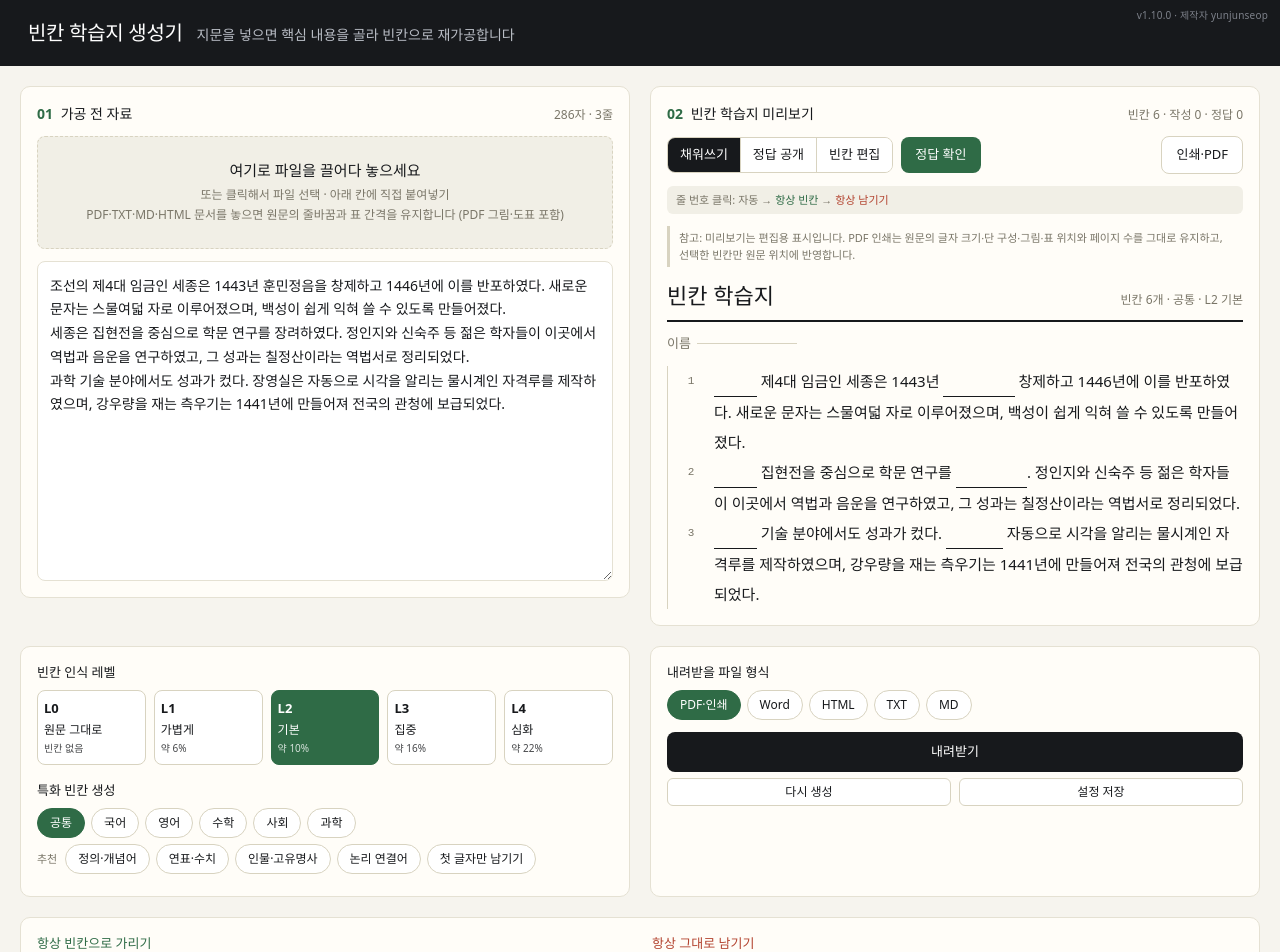
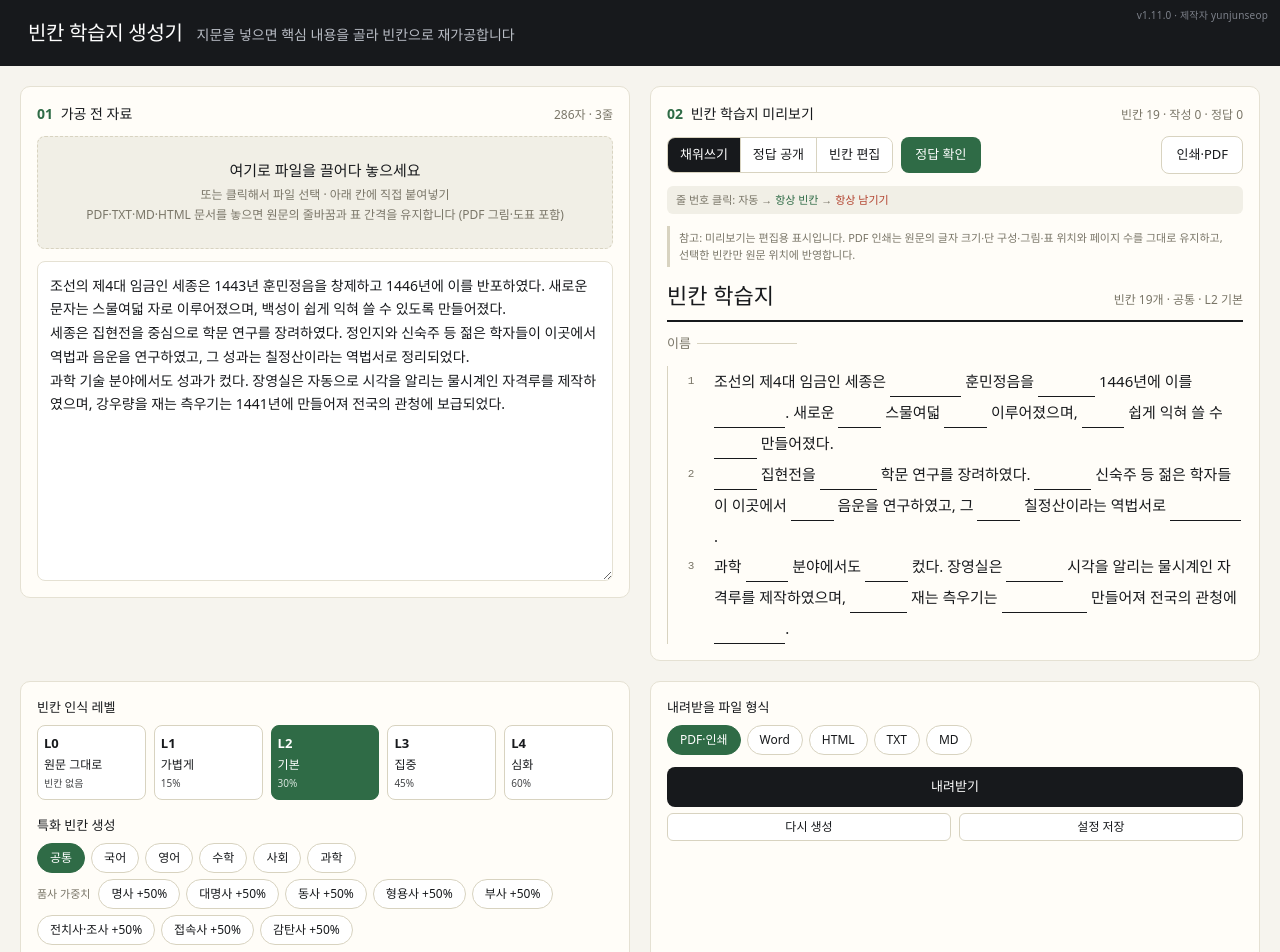
Before and after one commit to yunjunseop/fill-in-the-blank-generator, a React (Vite) app: page / in a window 1280 px wide. Shown: the top 952 px of the page. Built offline with nearby package versions, Linux system fonts and the light colour scheme.

Commit message:
Add grammar weighted blank generation

```diff
--- a/package.json
+++ b/package.json
@@ -1,7 +1,7 @@
 {
   "name": "fill-in-the-blank-generator",
   "private": true,
-  "version": "1.10.0",
+  "version": "1.11.0",
   "type": "module",
   "scripts": {
     "dev": "vite",
--- a/src/App.css
+++ b/src/App.css
@@ -679,6 +679,13 @@
   color: #fff;
 }
 
+.boost-note {
+  margin: 8px 0 0;
+  font-size: 11px;
+  line-height: 1.5;
+  color: var(--text-dim);
+}
+
 .download-btn {
   width: 100%;
   background: var(--ink);
@@ -818,10 +825,6 @@
   background: #fff;
 }
 
-.original-blank-overlay {
-  border-bottom: 0.12mm solid rgba(17, 17, 17, 0.48);
-}
-
 @media print {
   @page {
     margin: 0;
--- a/src/App.jsx
+++ b/src/App.jsx
@@ -285,17 +285,17 @@ const NOOP = () => {}
 
 const LEVELS = [
   { id: 0, label: 'L0', name: '원문 그대로', density: 0, minGapWords: Infinity, densityLabel: '빈칸 없음' },
-  { id: 1, label: 'L1', name: '가볍게', density: 0.06, minGapWords: 6 },
-  { id: 2, label: 'L2', name: '기본', density: 0.1, minGapWords: 5 },
-  { id: 3, label: 'L3', name: '집중', density: 0.16, minGapWords: 4 },
-  { id: 4, label: 'L4', name: '심화', density: 0.22, minGapWords: 3 },
+  { id: 1, label: 'L1', name: '가볍게', density: 0.15, minGapWords: 3 },
+  { id: 2, label: 'L2', name: '기본', density: 0.3, minGapWords: 2 },
+  { id: 3, label: 'L3', name: '집중', density: 0.45, minGapWords: 1 },
+  { id: 4, label: 'L4', name: '심화', density: 0.6, minGapWords: 0 },
 ]
 
 const HANGUL = /[가-힣]/
 const LOGIC_WORDS = ['그러나', '하지만', '따라서', '그러므로', '또한', '그리고', '즉', '왜냐하면', '반면', '결국', '그래서', '한편', '더구나', '게다가', '그럼에도']
 const COMMON_STOP = new Set(['것', '수', '등', '때', '이후', '통해', '대한', '위해', '따라', '경우', '정도', '때문'])
 const ENGLISH_STOP = new Set(['the', 'a', 'an', 'is', 'are', 'was', 'were', 'of', 'to', 'in', 'on', 'at', 'for', 'and', 'or', 'but', 'with', 'as', 'by', 'this', 'that', 'it', 'be', 'have', 'has', 'had'])
-const PARTICLES = ['은', '는', '이', '가', '의', '을', '를', '과', '와']
+const PARTICLES = ['으로부터', '에게서', '한테서', '에서는', '으로는', '에게', '한테', '에서', '으로', '부터', '까지', '보다', '처럼', '은', '는', '이', '가', '의', '을', '를', '과', '와', '로', '도', '만']
 
 function stripParticle(c) {
   for (const p of PARTICLES) {
@@ -311,18 +311,72 @@ const CATEGORIES = [
   { id: 'math', label: '수학', group: 'subject', test: (c) => /^\d+(\.\d+)?%?$/.test(c) || /(식|정리|함수|공식)$/.test(c) || /[×÷√±]/.test(c) },
   { id: 'society', label: '사회', group: 'subject', test: (c) => /^\d{3,4}년?$/.test(c) || /(법|조약|운동|제도|사건|왕조|전쟁|협정|개혁)$/.test(c) },
   { id: 'science', label: '과학', group: 'subject', test: (c) => /^\d+(\.\d+)?(cm|mm|km|kg|g|m|℃|%|초|분|시간|Hz|N|J)$/.test(c) || /(현상|물질|에너지|원소|세포|반응|작용)$/.test(c) },
-  { id: 'define', label: '정의·개념어', group: 'recommend', test: (c) => c.length >= 3 && /(이란|정의|개념|법칙|원리|이론)$/.test(c) },
-  { id: 'timeline', label: '연표·수치', group: 'recommend', test: (c) => /^\d{1,4}(년|월|일)?$/.test(c) },
-  {
-    id: 'person', label: '인물·고유명사', group: 'recommend', test: (c) => {
-      if (!HANGUL.test(c) || c.length < 3 || c.length > 6) return false
-      const root = stripParticle(c)
-      return root.length >= 2 && root.length <= 4 && !COMMON_STOP.has(root)
-    },
-  },
-  { id: 'logic', label: '논리 연결어', group: 'recommend', test: (c) => LOGIC_WORDS.includes(c) },
-  { id: 'firstchar', label: '첫 글자만 남기기', group: 'recommend', style: 'hint', test: (c) => HANGUL.test(c) && c.length >= 4 },
 ]
+
+const PRONOUN_WORDS = new Set(['나', '너', '저', '우리', '저희', '너희', '그', '그녀', '그들', '이것', '그것', '저것', '누구', '무엇', '어디', '자기', '서로', '내', '제', '네', 'my', 'your', 'his', 'her', 'its', 'our', 'their', 'mine', 'yours', 'hers', 'ours', 'theirs', 'i', 'you', 'he', 'she', 'it', 'we', 'they', 'me', 'him', 'us', 'them', 'this', 'that', 'these', 'those', 'who', 'what', 'which'])
+const PREPOSITION_WORDS = new Set(['of', 'to', 'in', 'on', 'at', 'for', 'from', 'with', 'by', 'about', 'against', 'between', 'into', 'through', 'during', 'before', 'after', 'above', 'below', 'over', 'under', 'within', 'without', 'toward', 'towards', 'among', 'across', 'behind', 'beside', 'near'])
+const CONJUNCTION_WORDS = new Set(['and', 'or', 'but', 'so', 'yet', 'nor', 'for', 'because', 'although', 'though', 'while', 'whereas', 'if', 'unless', 'when', 'since', 'whether', '그리고', '그러나', '하지만', '따라서', '그러므로', '또한', '반면', '왜냐하면', '한편', '게다가'])
+const INTERJECTION_WORDS = new Set(['아', '어', '오', '와', '야', '어머', '아이고', '앗', '어휴', '참', '글쎄', '네', '예', '아니', 'hello', 'hi', 'hey', 'oh', 'wow', 'oops', 'ouch', 'alas', 'yes', 'no'])
+const ENGLISH_VERBS = new Set(['be', 'am', 'is', 'are', 'was', 'were', 'been', 'being', 'have', 'has', 'had', 'do', 'does', 'did', 'make', 'makes', 'made', 'get', 'gets', 'got', 'go', 'goes', 'went', 'come', 'comes', 'came', 'take', 'takes', 'took', 'see', 'sees', 'saw', 'know', 'knows', 'knew', 'think', 'thinks', 'thought', 'say', 'says', 'said'])
+const ENGLISH_ADJECTIVES = new Set(['good', 'bad', 'new', 'old', 'great', 'small', 'large', 'high', 'low', 'important', 'different', 'same', 'possible', 'necessary'])
+const ENGLISH_ADVERBS = new Set(['very', 'too', 'quite', 'rather', 'almost', 'always', 'never', 'often', 'sometimes', 'here', 'there', 'now', 'then'])
+const KOREAN_ADVERBS = new Set(['매우', '아주', '너무', '더', '가장', '잘', '못', '빨리', '천천히', '항상', '절대', '자주', '가끔', '이미', '아직', '곧', '바로'])
+const KOREAN_ADJECTIVE_ROOTS = /(같|크|작|높|낮|좋|나쁘|많|적|새롭|어렵|쉽|빠르|느리|중요하|필요하|가능하|다르|비슷하)/
+const KOREAN_PARTICLE_ENDING = /(으로부터|에게서|한테서|에게|한테|에서|으로|부터|까지|보다|처럼|은|는|이|가|의|을|를|과|와|로|도|만)$/
+
+function getGrammarTypes(clean) {
+  const lower = clean.toLowerCase()
+  const root = stripParticle(clean)
+  const types = new Set()
+  if (PRONOUN_WORDS.has(lower) || PRONOUN_WORDS.has(root)) types.add('pronoun')
+  if (PREPOSITION_WORDS.has(lower) || (HANGUL.test(clean) && KOREAN_PARTICLE_ENDING.test(clean))) types.add('preposition')
+  if (CONJUNCTION_WORDS.has(lower) || LOGIC_WORDS.includes(clean)) types.add('conjunction')
+  if (INTERJECTION_WORDS.has(lower) || INTERJECTION_WORDS.has(root)) types.add('interjection')
+
+  const isEnglishVerb = ENGLISH_VERBS.has(lower) || /(ed|ing|en|ify|ise|ize)$/.test(lower)
+  const isKoreanVerb = HANGUL.test(clean) && /(하다|한다|했다|하였다|하고|하며|하면|해서|되다|된다|됐다|되었다|되고|되며|되면|있다|없다|이다|이었다|입니다|한다면|하였다면)$/.test(clean)
+  if (isEnglishVerb || isKoreanVerb) types.add('verb')
+
+  const isEnglishAdjective = ENGLISH_ADJECTIVES.has(lower) || /(able|ible|al|ful|ic|ive|less|ous|ary|ory)$/.test(lower)
+  const isKoreanAdjective = HANGUL.test(clean) && KOREAN_ADJECTIVE_ROOTS.test(clean) && /(다|한|한데|하다|하며|하고|해서|은|는|게|지|웠다|웠던|운|운데|울)$/.test(clean)
+  if (isEnglishAdjective || isKoreanAdjective) types.add('adjective')
+
+  const isEnglishAdverb = ENGLISH_ADVERBS.has(lower) || /ly$/.test(lower)
+  const isKoreanAdverb = KOREAN_ADVERBS.has(root) || (HANGUL.test(clean) && /(하게|히|적으로)$/.test(clean))
+  if (isEnglishAdverb || isKoreanAdverb) types.add('adverb')
+
+  const isWord = /^[A-Za-z]{2,}$/.test(clean) || (clean.length >= 2 && HANGUL.test(clean))
+  const koreanParticleNoun = HANGUL.test(clean) && types.size === 1 && types.has('preposition')
+  if (isWord && (types.size === 0 || koreanParticleNoun)) types.add('noun')
+  return types
+}
+
+const GRAMMAR_BOOSTS = [
+  { id: 'noun', label: '명사' },
+  { id: 'pronoun', label: '대명사' },
+  { id: 'verb', label: '동사' },
+  { id: 'adjective', label: '형용사' },
+  { id: 'adverb', label: '부사' },
+  { id: 'preposition', label: '전치사·조사' },
+  { id: 'conjunction', label: '접속사' },
+  { id: 'interjection', label: '감탄사' },
+]
+
+function stableWeightedPriority(value, weight) {
+  let hash = 2166136261
+  for (let i = 0; i < value.length; i++) {
+    hash ^= value.charCodeAt(i)
+    hash = Math.imul(hash, 16777619)
+  }
+  const unit = ((hash >>> 0) + 1) / 4294967297
+  return -Math.log(unit) / weight
+}
+
+function spanDistance(a, b) {
+  if (a.end <= b.start) return b.start - a.end
+  if (b.end <= a.start) return a.start - b.end
+  return -1
+}
 
 const FORMATS = [
   { id: 'pdf', label: 'PDF·인쇄' },
@@ -372,7 +426,7 @@ function spanKey(paraIdx, start) {
 
 const LINE_BLANK_MATCH = (c) => c.length >= 2 && (HANGUL.test(c) || /\d/.test(c))
 
-function buildWorksheet({ sourceText, level, selectedCategories, alwaysBlankLines, neverBlankLines, alwaysList, neverList, manualInclude, manualExclude, visuals = [], excludedVisuals = EMPTY_SET, layout = DEFAULT_LAYOUT, printPage = null }) {
+function buildWorksheet({ sourceText, level, selectedCategories, selectedGrammarBoosts = EMPTY_SET, alwaysBlankLines, neverBlankLines, alwaysList, neverList, manualInclude, manualExclude, visuals = [], excludedVisuals = EMPTY_SET, layout = DEFAULT_LAYOUT, printPage = null }) {
   const paragraphs = sourceText
     ? sourceText.replace(/\r\n?/g, '\n').split('\n')
     : []
@@ -407,7 +461,15 @@ function buildWorksheet({ sourceText, level, selectedCategories, alwaysBlankLine
     } else {
       for (const w of words) {
         const cat = effectiveCats.find((c) => c.test(w.clean))
-        if (cat) candidates.push({ ...w, category: cat.id, style: cat.style || 'full', forced: false })
+        const grammarTypes = getGrammarTypes(w.clean)
+        const boosted = [...grammarTypes].some((type) => selectedGrammarBoosts.has(type))
+        if (cat || boosted) candidates.push({
+          ...w,
+          category: cat?.id || 'grammar',
+          style: 'full',
+          forced: false,
+          boosted,
+        })
       }
     }
 
@@ -430,11 +492,15 @@ function buildWorksheet({ sourceText, level, selectedCategories, alwaysBlankLine
   const totalWords = eligible.reduce((s, p) => s + p.words.length, 0)
   const forcedSpansByPara = new Map(eligible.map((p) => [p.paraIdx, p.pool.filter((s) => s.forced)]))
   const forcedCountTotal = [...forcedSpansByPara.values()].reduce((s, arr) => s + arr.length, 0)
-  const targetBlanksTotal = Math.round(totalWords * density)
+  const boostedCandidateCount = eligible.reduce((sum, p) => sum + p.pool.filter((s) => s.boosted && !s.forced).length, 0)
+  const targetBlanksTotal = Math.round(totalWords * density + boostedCandidateCount * density * 0.5)
   const remainingBudget = Math.max(0, targetBlanksTotal - forcedCountTotal)
 
-  const totalWeighted = eligible.reduce((s, p) => s + p.words.length, 0) || 1
-  const rawShares = eligible.map((p) => ({ paraIdx: p.paraIdx, share: (p.words.length / totalWeighted) * remainingBudget }))
+  const totalWeighted = eligible.reduce((s, p) => s + p.words.length + p.pool.filter((span) => span.boosted && !span.forced).length * 0.5, 0) || 1
+  const rawShares = eligible.map((p) => {
+    const paragraphWeight = p.words.length + p.pool.filter((span) => span.boosted && !span.forced).length * 0.5
+    return { paraIdx: p.paraIdx, share: (paragraphWeight / totalWeighted) * remainingBudget }
+  })
   const floors = rawShares.map((r) => ({ ...r, floor: Math.floor(r.share) }))
   let usedBudget = floors.reduce((s, r) => s + r.floor, 0)
   let leftover = remainingBudget - usedBudget
@@ -454,19 +520,22 @@ function buildWorksheet({ sourceText, level, selectedCategories, alwaysBlankLine
     }
     if (p.lineState === 'never') continue
     const share = shareMap.get(p.paraIdx) || 0
+    const acceptedSpans = p.pool.filter((span) => span.forced)
+    for (const span of acceptedSpans) chosenKeys.add(spanKey(p.paraIdx, span.start))
+    const rankedCandidates = p.pool
+      .filter((span) => !span.forced)
+      .map((span) => ({
+        ...span,
+        priority: stableWeightedPriority(`${p.paraIdx}:${span.start}:${span.clean}`, span.boosted ? 1.5 : 1),
+      }))
+      .sort((a, b) => a.priority - b.priority || a.start - b.start)
     let nonForcedAccepted = 0
-    let lastEnd = -Infinity
-    for (const s of p.pool) {
-      if (s.forced) {
-        chosenKeys.add(spanKey(p.paraIdx, s.start))
-        lastEnd = s.end
-        continue
-      }
-      if (nonForcedAccepted >= share) continue
-      if (s.start - lastEnd < minGapChars) continue
+    for (const s of rankedCandidates) {
+      if (nonForcedAccepted >= share) break
+      if (acceptedSpans.some((accepted) => spanDistance(accepted, s) < minGapChars)) continue
       chosenKeys.add(spanKey(p.paraIdx, s.start))
+      acceptedSpans.push(s)
       nonForcedAccepted++
-      lastEnd = s.end
     }
   }
 
@@ -486,7 +555,9 @@ function buildWorksheet({ sourceText, level, selectedCategories, alwaysBlankLine
 
   const blankCount = renderParas.reduce((s, p) => s + p.blanks.length, 0)
   const answers = renderParas.flatMap((p) => p.blanks).sort((a, b) => a.seq - b.seq)
-  const categoryLabel = rawMode ? '원문' : usedFallback ? '공통(대체)' : effectiveCats.map((c) => c.label).join('·') || '공통'
+  const subjectLabel = usedFallback ? '공통(대체)' : effectiveCats.map((c) => c.label).join('·') || '공통'
+  const grammarLabel = GRAMMAR_BOOSTS.filter((type) => selectedGrammarBoosts.has(type.id)).map((type) => `${type.label}+50%`).join('·')
+  const categoryLabel = rawMode ? '원문' : grammarLabel ? `${subjectLabel} · ${grammarLabel}` : subjectLabel
 
   return {
     paragraphs: renderParas,
@@ -885,6 +956,7 @@ export default function App() {
   const [currentPage, setCurrentPage] = useState(0)
   const [level, setLevel] = useState(2)
   const [selectedCategories, setSelectedCategories] = useState(new Set(['common']))
+  const [selectedGrammarBoosts, setSelectedGrammarBoosts] = useState(new Set())
   const [sourceVisualsByPage, setSourceVisualsByPage] = useState({})
   const [sourceLayoutsByPage, setSourceLayoutsByPage] = useState({})
   const [sourcePrintPagesByPage, setSourcePrintPagesByPage] = useState({})
@@ -925,6 +997,7 @@ export default function App() {
         sourceText: currentText,
         level: levelObj,
         selectedCategories,
+        selectedGrammarBoosts,
         alwaysBlankLines,
         neverBlankLines,
         alwaysList,
@@ -936,7 +1009,7 @@ export default function App() {
         layout: currentLayout,
         printPage: currentPrintPage,
       }),
-    [currentText, levelObj, selectedCategories, alwaysBlankLines, neverBlankLines, alwaysList, neverList, manualInclude, manualExclude, currentVisuals, excludedVisuals, currentLayout, currentPrintPage],
+    [currentText, levelObj, selectedCategories, selectedGrammarBoosts, alwaysBlankLines, neverBlankLines, alwaysList, neverList, manualInclude, manualExclude, currentVisuals, excludedVisuals, currentLayout, currentPrintPage],
   )
 
   const allPageWorksheets = useMemo(
@@ -946,6 +1019,7 @@ export default function App() {
           sourceText: text,
           level: levelObj,
           selectedCategories,
+          selectedGrammarBoosts,
           alwaysBlankLines: alwaysBlankLinesByPage[i] || EMPTY_SET,
           neverBlankLines: neverBlankLinesByPage[i] || EMPTY_SET,
           alwaysList,
@@ -958,7 +1032,7 @@ export default function App() {
           printPage: sourcePrintPagesByPage[i] || null,
         }),
       ),
-    [sourcePages, levelObj, selectedCategories, alwaysBlankLinesByPage, neverBlankLinesByPage, alwaysList, neverList, manualIncludeByPage, manualExcludeByPage, sourceVisualsByPage, excludedVisualsByPage, sourceLayoutsByPage, sourcePrintPagesByPage],
+    [sourcePages, levelObj, selectedCategories, selectedGrammarBoosts, alwaysBlankLinesByPage, neverBlankLinesByPage, alwaysList, neverList, manualIncludeByPage, manualExcludeByPage, sourceVisualsByPage, excludedVisualsByPage, sourceLayoutsByPage, sourcePrintPagesByPage],
   )
 
   const totalBlankCount = allPageWorksheets.reduce((s, w) => s + w.blankCount, 0)
@@ -969,6 +1043,15 @@ export default function App() {
 
   function toggleCategory(id) {
     setSelectedCategories((prev) => {
+      const next = new Set(prev)
+      if (next.has(id)) next.delete(id)
+      else next.add(id)
+      return next
+    })
+  }
+
+  function toggleGrammarBoost(id) {
+    setSelectedGrammarBoosts((prev) => {
       const next = new Set(prev)
       if (next.has(id)) next.delete(id)
       else next.add(id)
@@ -1300,7 +1383,7 @@ export default function App() {
               <button key={l.id} className={`level-btn${level === l.id ? ' active' : ''}`} onClick={() => setLevel(l.id)}>
                 <span className="level-id">{l.label}</span>
                 <span className="level-name">{l.name}</span>
-                <span className="level-pct">{l.densityLabel || `약 ${Math.round(l.density * 100)}%`}</span>
+                <span className="level-pct">{l.densityLabel || `${Math.round(l.density * 100)}%`}</span>
               </button>
             ))}
           </div>
@@ -1314,13 +1397,19 @@ export default function App() {
             ))}
           </div>
           <div className="chip-row">
-            <span className="chip-row-label">추천</span>
-            {CATEGORIES.filter((c) => c.group === 'recommend').map((c) => (
-              <button key={c.id} className={`chip${selectedCategories.has(c.id) ? ' selected' : ''}`} onClick={() => toggleCategory(c.id)}>
-                {c.label}
+            <span className="chip-row-label">품사 가중치</span>
+            {GRAMMAR_BOOSTS.map((type) => (
+              <button
+                key={type.id}
+                className={`chip${selectedGrammarBoosts.has(type.id) ? ' selected' : ''}`}
+                onClick={() => toggleGrammarBoost(type.id)}
+                title={`${type.label}로 인식된 단어의 빈칸 빈도를 50% 높입니다`}
+              >
+                {type.label} +50%
               </button>
             ))}
           </div>
+          <p className="boost-note">선택한 품사로 인식된 단어만 기본 레벨보다 빈칸 빈도가 50% 높아집니다. 한국어는 문장 형태를 바탕으로 간이 분석합니다.</p>
 
         </div>
 
```
Also changed, not shown: 2 other files (tests, documents, lock files or other folders).
